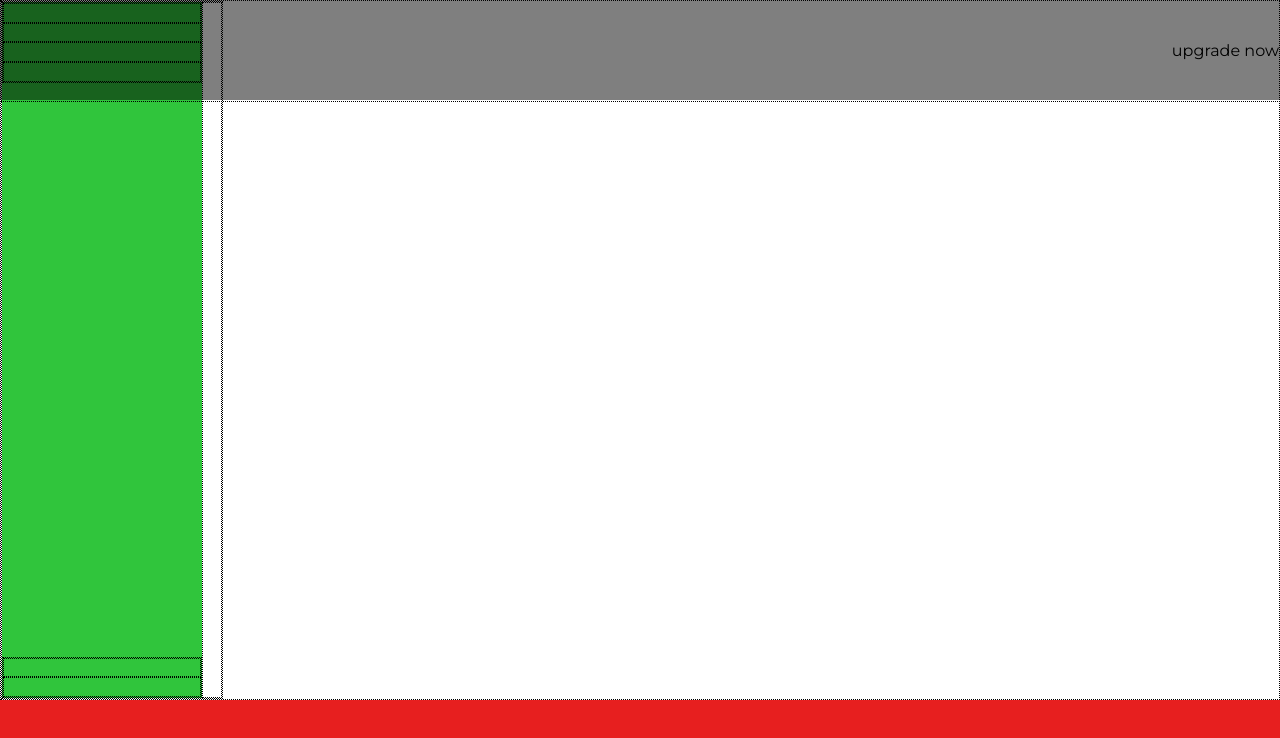
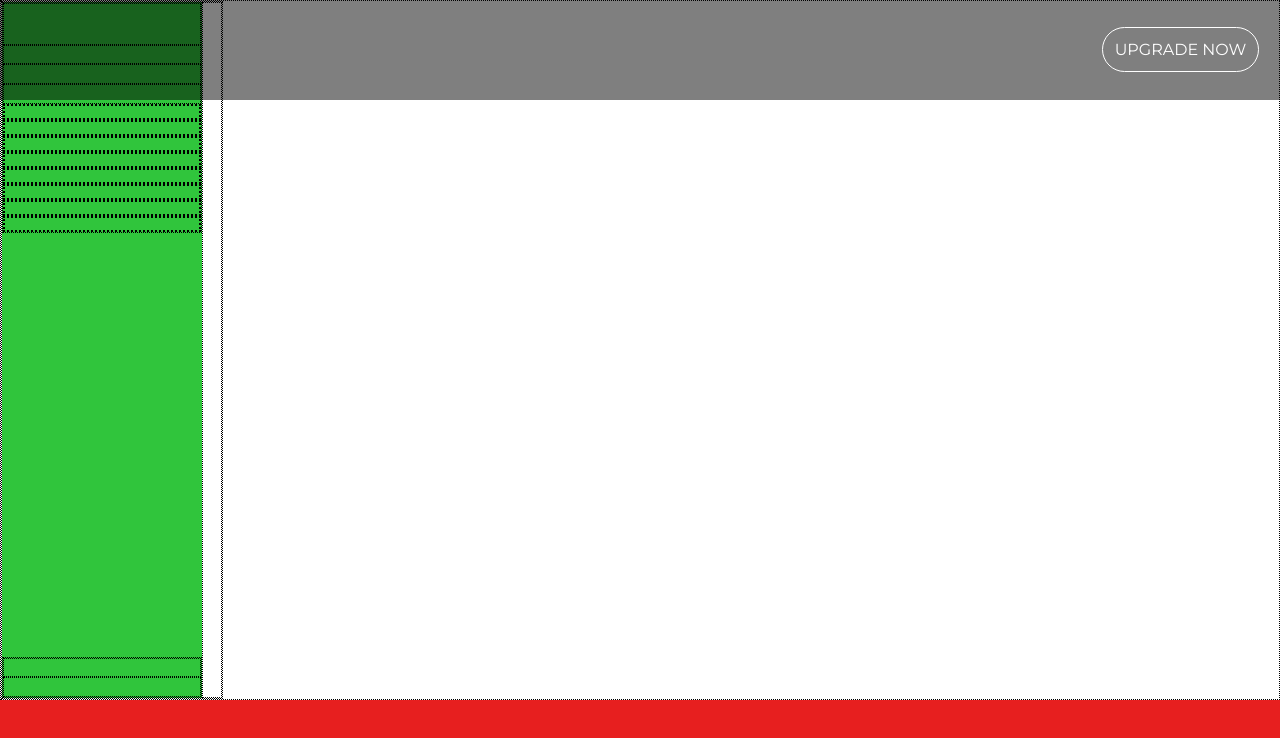
Before and after one commit to simonebonifazi/html-css-spotifyweb, a plain HTML site: page index.html in a window 1280 px wide. Drawn offline with Linux system fonts and the light colour scheme.

Commit message:
trying-to-collocate-all-the-blocks

```diff
--- a/css/resp.css
+++ b/css/resp.css
@@ -1,10 +1,38 @@
 /* approccio mobile-first */
+
+/* xs layout */
+
+@media screen and (max-width:576px) {
+
+    .top-aside ul li {
+        display: none;
+    }
+}
 
 /* mobile */
 @media screen and (min-width: 577px) {
     #main-content aside {
         width: 200px;
     }
+
+    .top-aside .logo {
+        min-height: 2.6rem;
+    }
+
+    /* .top-aside ul {
+        overflow: auto;
+
+} */
+
+    .top-aside ul li {
+        display: flex;
+
+
+        min-height: 1rem;
+        border: 2px dotted black;
+    }
+
+
 }
 
 /* tablet */
--- a/css/style.css
+++ b/css/style.css
@@ -43,6 +43,17 @@ header {
 
     text-align: right;
     line-height: 100px;
+
+    padding: 0 1.3rem;
+}
+
+header .btnh {
+    text-transform: uppercase;
+    color: #fff;
+    border-radius: 1.5rem;
+    border: 1px solid #fff;
+    padding: 0.75rem;
+
 }
 
 #main-content {
--- a/index.html
+++ b/index.html
@@ -22,22 +22,35 @@
     <main>
         <div id="main-container" class="d-flex">
             <header>
-                <div class="btnh"> upgrade now</div>
+                <span class="btnh"> upgrade now</span>
             </header>
             <div id="main-content" class="d-flex">
                 <aside class="d-flex">
                     <div class="top-aside">
                         <div class="logo"></div>
                         <div class="home"></div>
-                        <div class="searc"></div>
+                        <div class="search"></div>
                         <div class="library"></div>
+
+                        <ul>
+                            <li class="new-playlist"></li>
+                            <li class="new-playlist"></li>
+                            <li class="new-playlist"></li>
+                            <li class="new-playlist"></li>
+                            <li class="new-playlist"></li>
+                            <li class="new-playlist"></li>
+                            <li class="new-playlist"></li>
+                            <li class="new-playlist"></li>
+                        </ul>
                     </div>
+
                     <div class="bottom-aside">
                         <div class="download-app"></div>
                         <div class="user"></div>
                     </div>
                 </aside>
                 <div class="content">
+                    <nav class="navbar"></nav>
                 </div>
             </div>
         </div>
```
